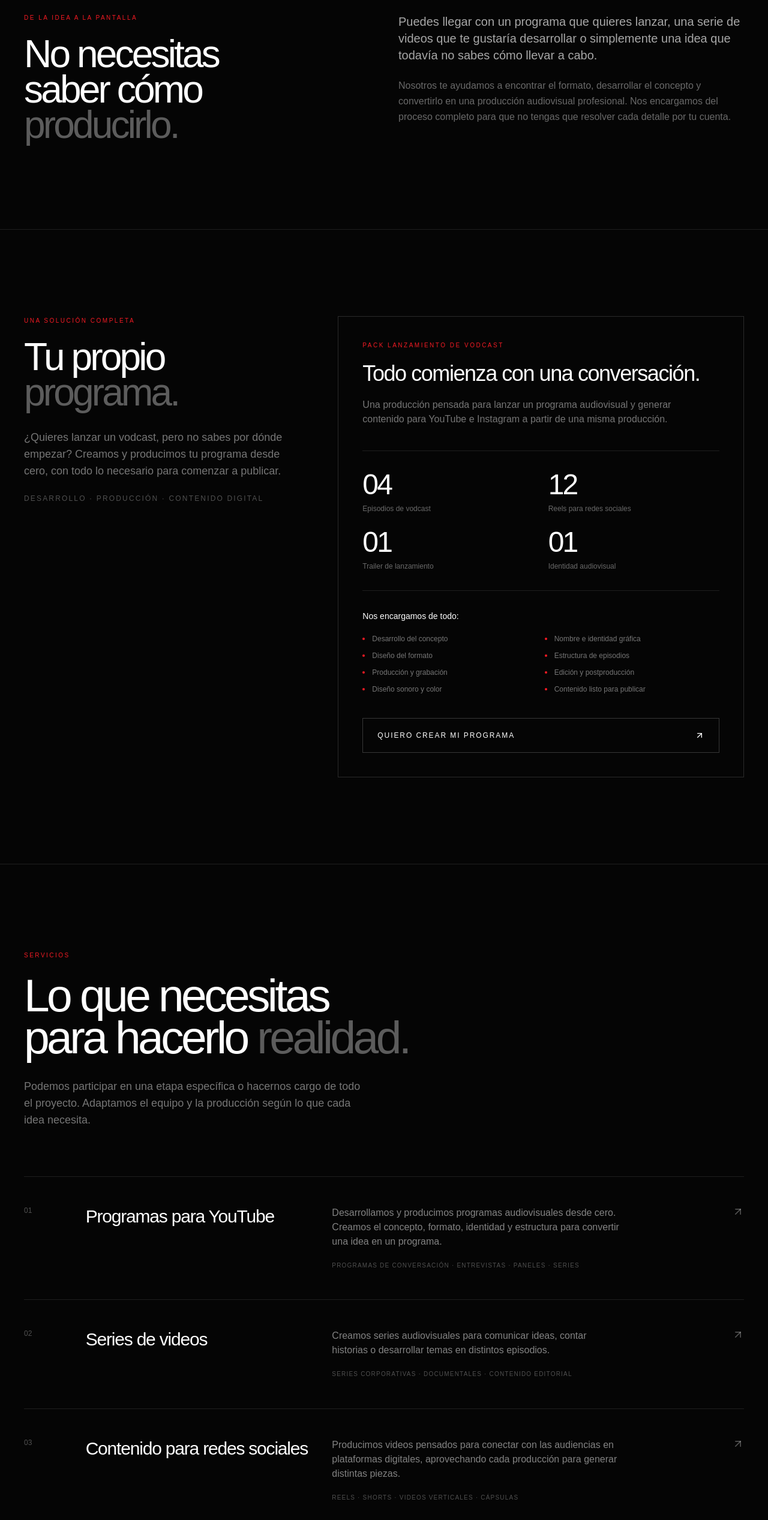
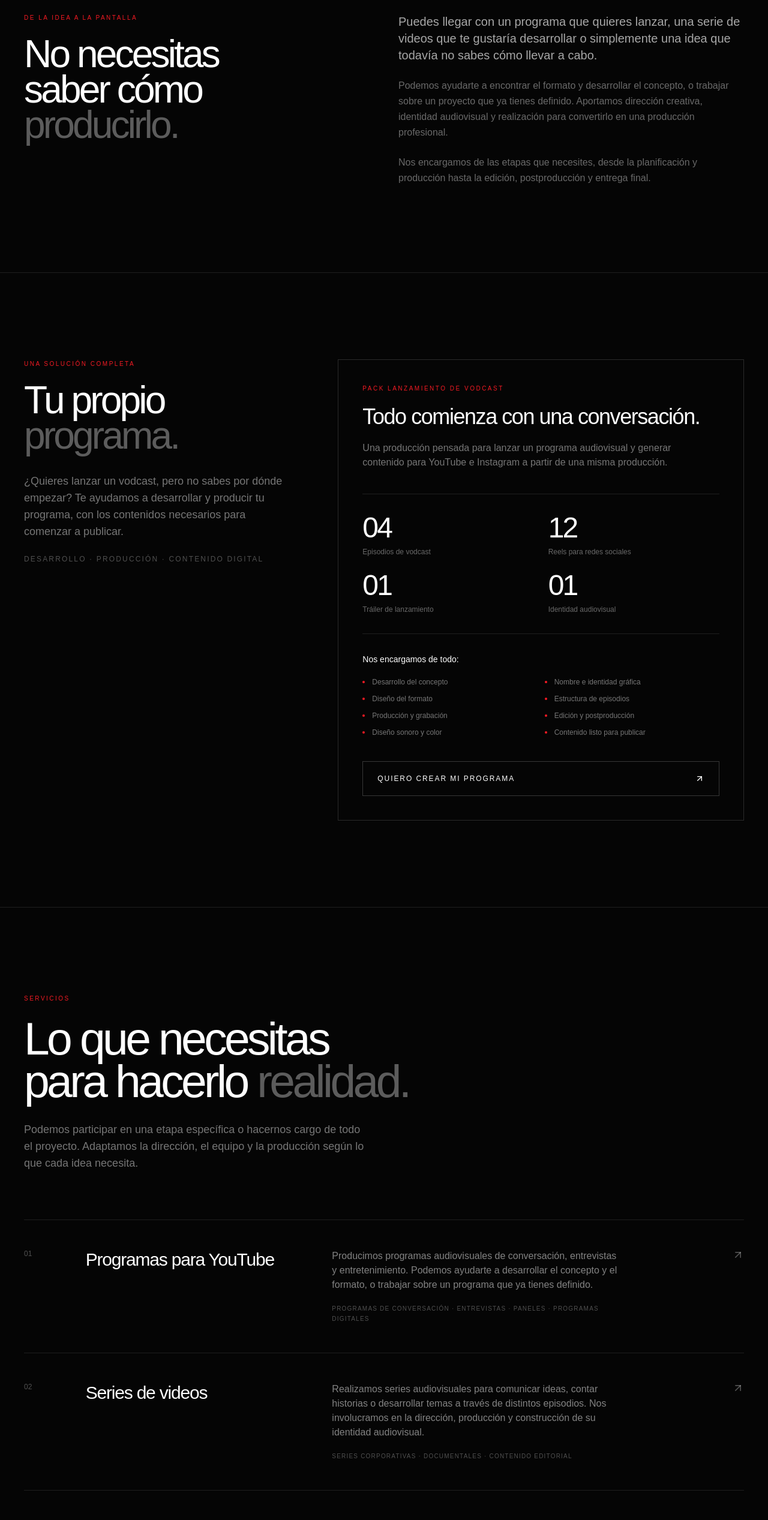
Before and after one commit to TronxGroup/Dekaelo-Media, a Next.js app: page /servicios in a window 1280 px wide. Shown: the part 940-3474 px from the top of the page at 60% size. Built offline with nearby package versions, Linux system fonts and the light colour scheme.

Commit message:
Update page.tsx

```diff
--- a/app/servicios/page.tsx
+++ b/app/servicios/page.tsx
@@ -1,4 +1,4 @@
-import type { Metadata } from "next";
+import type { Metadata, ReactNode } from "next";
 import Image from "next/image";
 import Link from "next/link";
 import { ArrowUpRight } from "lucide-react";
@@ -6,54 +6,58 @@ import { ArrowUpRight } from "lucide-react";
 export const metadata: Metadata = {
   title: "Servicios | Dekaelo Media",
   description:
-    "Creamos y producimos programas para YouTube, vodcasts, series de videos y contenido audiovisual para empresas y marcas. Desde la idea hasta la entrega final.",
+    "Producción audiovisual para YouTube, vodcasts, podcasts, series de videos y contenido para Instagram. Dirección creativa, realización, edición y postproducción.",
   alternates: {
     canonical: "/servicios",
   },
 };
+
+/* ============================================================
+   SERVICIOS
+============================================================ */
 
 const servicios = [
   {
     numero: "01",
     titulo: "Programas para YouTube",
     descripcion:
-      "Desarrollamos y producimos programas audiovisuales desde cero. Creamos el concepto, formato, identidad y estructura para convertir una idea en un programa.",
-    ejemplos: "Programas de conversación · Entrevistas · Paneles · Series",
+      "Producimos programas audiovisuales de conversación, entrevistas y entretenimiento. Podemos ayudarte a desarrollar el concepto y el formato, o trabajar sobre un programa que ya tienes definido.",
+    ejemplos: "Programas de conversación · Entrevistas · Paneles · Programas digitales",
   },
   {
     numero: "02",
     titulo: "Series de videos",
     descripcion:
-      "Creamos series audiovisuales para comunicar ideas, contar historias o desarrollar temas en distintos episodios.",
+      "Realizamos series audiovisuales para comunicar ideas, contar historias o desarrollar temas a través de distintos episodios. Nos involucramos en la dirección, producción y construcción de su identidad audiovisual.",
     ejemplos: "Series corporativas · Documentales · Contenido editorial",
   },
   {
     numero: "03",
     titulo: "Contenido para redes sociales",
     descripcion:
-      "Producimos videos pensados para conectar con las audiencias en plataformas digitales, aprovechando cada producción para generar distintas piezas.",
+      "Producimos videos pensados para las plataformas digitales. También podemos aprovechar una producción principal para generar distintas piezas y adaptar sus contenidos a cada canal.",
     ejemplos: "Reels · Shorts · Videos verticales · Cápsulas",
   },
   {
     numero: "04",
     titulo: "Podcasts y vodcasts",
     descripcion:
-      "Diseñamos y producimos conversaciones en formato audiovisual o sonoro, desde la definición del programa hasta la edición de sus episodios.",
+      "Realizamos programas de conversación en formato audiovisual o sonoro. Desde la identidad y dirección del proyecto hasta la grabación, edición y preparación de sus episodios.",
     ejemplos: "Vodcast corporativo · Podcast · Conversaciones · Entrevistas",
   },
   {
     numero: "05",
-    titulo: "Desarrollo creativo",
+    titulo: "Dirección creativa e identidad audiovisual",
     descripcion:
-      "Te ayudamos a transformar una idea inicial en un proyecto audiovisual con identidad, propósito y una estructura definida.",
-    ejemplos: "Concepto · Nombre · Identidad · Guion · Pauta",
+      "Aportamos una mirada creativa para darle personalidad y coherencia a cada proyecto. Desarrollamos o perfeccionamos su lenguaje visual y sonoro, según las necesidades del formato.",
+    ejemplos: "Dirección audiovisual · Identidad gráfica · Música · Aperturas · Gráficas",
   },
   {
     numero: "06",
     titulo: "Producción y postproducción",
     descripcion:
-      "Nos hacemos cargo de la realización audiovisual y de todo el trabajo posterior para entregar piezas terminadas y listas para publicar.",
-    ejemplos: "Grabación · Dirección · Edición · Sonido · Color",
+      "Nos hacemos cargo de la realización audiovisual y del trabajo posterior para transformar las grabaciones en piezas terminadas, cuidadas y listas para publicar.",
+    ejemplos: "Grabación · Dirección · Edición · Sonido · Color · Postproducción",
   },
 ];
 
@@ -62,6 +66,7 @@ const aplicaciones = [
   "Quiero crear contenido para mi empresa",
   "Quiero producir contenido para Instagram",
   "Tengo una idea, pero no sé cómo hacerla",
+  "Ya tengo un programa y necesito producirlo",
   "Necesito una serie de videos para mi marca",
 ];
 
@@ -70,35 +75,39 @@ const etapas = [
     numero: "01",
     titulo: "Conversamos",
     descripcion:
-      "Nos cuentas qué tienes en mente. No necesitas llegar con un proyecto definido ni saber cómo producirlo.",
+      "Nos cuentas qué tienes en mente, qué necesitas comunicar y qué quieres conseguir. No necesitas llegar con un proyecto definido ni saber cómo producirlo.",
   },
   {
     numero: "02",
-    titulo: "Desarrollamos",
+    titulo: "Definimos",
     descripcion:
-      "Trabajamos la idea, encontramos el formato y definimos el concepto, la estructura y el alcance de producción.",
+      "Si es necesario, trabajamos la idea, el formato y su estructura. Si ya tienes el proyecto definido, acordamos el enfoque audiovisual y el alcance de producción.",
   },
   {
     numero: "03",
     titulo: "Producimos",
     descripcion:
-      "Organizamos y realizamos la producción audiovisual, coordinando los recursos y el equipo necesarios.",
+      "Organizamos y realizamos la producción audiovisual, coordinando la dirección, los recursos y el equipo necesarios para cada proyecto.",
   },
   {
     numero: "04",
     titulo: "Entregamos",
     descripcion:
-      "Editamos, finalizamos y entregamos el contenido en los formatos necesarios para su publicación.",
+      "Editamos, finalizamos y preparamos los contenidos en los formatos necesarios para su publicación y distribución.",
   },
 ];
 
-function Eyebrow({ children }: { children: React.ReactNode }) {
+function Eyebrow({ children }: { children: ReactNode }) {
   return (
     <p className="text-[10px] uppercase tracking-[0.25em] text-[#f51b24]">
       {children}
     </p>
   );
 }
+
+/* ============================================================
+   PÁGINA DE SERVICIOS
+============================================================ */
 
 export default function ServiciosPage() {
   return (
@@ -109,7 +118,6 @@ export default function ServiciosPage() {
       ====================================================== */}
 
       <section className="relative overflow-hidden border-b border-white/10 px-5 pb-24 pt-36 md:px-10 md:pb-32 md:pt-48">
-
         <div className="absolute inset-0">
           <Image
             src="/BG_Servicios.jpg"
@@ -124,7 +132,6 @@ export default function ServiciosPage() {
         </div>
 
         <div className="relative z-10 mx-auto max-w-7xl">
-
           <Eyebrow>Qué hacemos</Eyebrow>
 
           <h1 className="mt-7 max-w-6xl text-[clamp(3.5rem,8vw,8rem)] font-medium leading-[0.85] tracking-[-0.07em]">
@@ -149,7 +156,6 @@ export default function ServiciosPage() {
 
             <ArrowUpRight className="h-4 w-4 transition-transform group-hover:translate-x-1 group-hover:-translate-y-1" />
           </Link>
-
         </div>
       </section>
 
@@ -158,9 +164,7 @@ export default function ServiciosPage() {
       ====================================================== */}
 
       <section className="border-b border-white/10 px-5 py-24 md:px-10 md:py-36">
-
         <div className="mx-auto grid max-w-7xl gap-12 md:grid-cols-12">
-
           <div className="md:col-span-5">
             <Eyebrow>De la idea a la pantalla</Eyebrow>
 
@@ -169,14 +173,11 @@ export default function ServiciosPage() {
               <br />
               saber cómo
               <br />
-              <span className="text-white/35">
-                producirlo.
-              </span>
+              <span className="text-white/35">producirlo.</span>
             </h2>
           </div>
 
           <div className="md:col-span-6 md:col-start-7">
-
             <p className="text-lg leading-relaxed text-white/65 md:text-xl">
               Puedes llegar con un programa que quieres lanzar, una serie
               de videos que te gustaría desarrollar o simplemente una idea
@@ -184,14 +185,18 @@ export default function ServiciosPage() {
             </p>
 
             <p className="mt-6 text-base leading-relaxed text-white/40">
-              Nosotros te ayudamos a encontrar el formato, desarrollar
-              el concepto y convertirlo en una producción audiovisual
-              profesional. Nos encargamos del proceso completo para que
-              no tengas que resolver cada detalle por tu cuenta.
+              Podemos ayudarte a encontrar el formato y desarrollar el
+              concepto, o trabajar sobre un proyecto que ya tienes definido.
+              Aportamos dirección creativa, identidad audiovisual y
+              realización para convertirlo en una producción profesional.
             </p>
 
+            <p className="mt-6 text-base leading-relaxed text-white/40">
+              Nos encargamos de las etapas que necesites, desde la
+              planificación y producción hasta la edición, postproducción
+              y entrega final.
+            </p>
           </div>
-
         </div>
       </section>
 
@@ -200,43 +205,35 @@ export default function ServiciosPage() {
       ====================================================== */}
 
       <section className="border-b border-white/10 px-5 py-24 md:px-10 md:py-36">
-
         <div className="mx-auto max-w-7xl">
-
           <div className="grid gap-14 md:grid-cols-12">
 
             {/* Presentación */}
 
             <div className="md:col-span-5">
-
               <Eyebrow>Una solución completa</Eyebrow>
 
               <h2 className="mt-6 text-[clamp(2.8rem,5vw,5.5rem)] font-medium leading-[0.92] tracking-[-0.06em]">
                 Tu propio
                 <br />
-                <span className="text-white/35">
-                  programa.
-                </span>
+                <span className="text-white/35">programa.</span>
               </h2>
 
               <p className="mt-8 max-w-md text-base leading-relaxed text-white/45 md:text-lg">
                 ¿Quieres lanzar un vodcast, pero no sabes por dónde
-                empezar? Creamos y producimos tu programa desde cero,
-                con todo lo necesario para comenzar a publicar.
+                empezar? Te ayudamos a desarrollar y producir tu programa,
+                con los contenidos necesarios para comenzar a publicar.
               </p>
 
               <p className="mt-6 text-xs uppercase tracking-[0.18em] text-white/30">
                 Desarrollo · Producción · Contenido digital
               </p>
-
             </div>
 
             {/* Contenido del pack */}
 
             <div className="md:col-span-7">
-
               <div className="border border-white/15 p-7 md:p-10">
-
                 <p className="text-[10px] uppercase tracking-[0.25em] text-[#f51b24]">
                   Pack lanzamiento de vodcast
                 </p>
@@ -254,7 +251,6 @@ export default function ServiciosPage() {
                 {/* Entregables */}
 
                 <div className="mt-10 grid grid-cols-2 gap-6 border-y border-white/10 py-8">
-
                   <div>
                     <p className="text-5xl font-medium tracking-[-0.06em]">
                       04
@@ -278,7 +274,7 @@ export default function ServiciosPage() {
                       01
                     </p>
                     <p className="mt-2 text-xs text-white/40">
-                      Trailer de lanzamiento
+                      Tráiler de lanzamiento
                     </p>
                   </div>
 
@@ -290,19 +286,16 @@ export default function ServiciosPage() {
                       Identidad audiovisual
                     </p>
                   </div>
-
                 </div>
 
                 {/* Qué incluye */}
 
                 <div className="mt-8">
-
                   <p className="text-sm font-medium">
                     Nos encargamos de todo:
                   </p>
 
                   <ul className="mt-5 grid gap-3 sm:grid-cols-2">
-
                     {[
                       "Desarrollo del concepto",
                       "Nombre e identidad gráfica",
@@ -321,9 +314,7 @@ export default function ServiciosPage() {
                         {item}
                       </li>
                     ))}
-
                   </ul>
-
                 </div>
 
                 <Link
@@ -334,10 +325,8 @@ export default function ServiciosPage() {
 
                   <ArrowUpRight className="h-4 w-4 transition-transform group-hover:translate-x-1 group-hover:-translate-y-1" />
                 </Link>
-
               </div>
             </div>
-
           </div>
         </div>
       </section>
@@ -347,11 +336,8 @@ export default function ServiciosPage() {
       ====================================================== */}
 
       <section className="border-b border-white/10 px-5 py-24 md:px-10 md:py-36">
-
         <div className="mx-auto max-w-7xl">
-
           <div className="max-w-3xl">
-
             <Eyebrow>Servicios</Eyebrow>
 
             <h2 className="mt-6 text-[clamp(2.8rem,6vw,6rem)] font-medium leading-[0.92] tracking-[-0.06em]">
@@ -363,20 +349,17 @@ export default function ServiciosPage() {
 
             <p className="mt-8 max-w-xl text-base leading-relaxed text-white/45 md:text-lg">
               Podemos participar en una etapa específica o hacernos cargo
-              de todo el proyecto. Adaptamos el equipo y la producción
-              según lo que cada idea necesita.
+              de todo el proyecto. Adaptamos la dirección, el equipo y la
+              producción según lo que cada idea necesita.
             </p>
-
           </div>
 
           <div className="mt-20 border-t border-white/10">
-
             {servicios.map((servicio) => (
               <div
                 key={servicio.numero}
                 className="grid gap-5 border-b border-white/10 py-9 md:grid-cols-12 md:gap-8 md:py-12"
               >
-
                 <div className="text-xs text-white/30 md:col-span-1">
                   {servicio.numero}
                 </div>
@@ -388,7 +371,6 @@ export default function ServiciosPage() {
                 </div>
 
                 <div className="md:col-span-5">
-
                   <p className="text-sm leading-relaxed text-white/50 md:text-base">
                     {servicio.descripcion}
                   </p>
@@ -396,18 +378,14 @@ export default function ServiciosPage() {
                   <p className="mt-5 text-[10px] uppercase leading-relaxed tracking-[0.12em] text-white/30">
                     {servicio.ejemplos}
                   </p>
-
                 </div>
 
                 <div className="hidden justify-end md:col-span-2 md:flex">
                   <ArrowUpRight className="h-5 w-5 text-white/30" />
                 </div>
-
               </div>
             ))}
-
           </div>
-
         </div>
       </section>
 
@@ -416,11 +394,8 @@ export default function ServiciosPage() {
       ====================================================== */}
 
       <section className="border-b border-white/10 px-5 py-24 md:px-10 md:py-36">
-
         <div className="mx-auto grid max-w-7xl gap-12 md:grid-cols-12">
-
           <div className="md:col-span-5">
-
             <Eyebrow>¿Qué tienes en mente?</Eyebrow>
 
             <h2 className="mt-6 text-[clamp(2.5rem,5vw,5rem)] font-medium leading-[0.92] tracking-[-0.06em]">
@@ -428,23 +403,17 @@ export default function ServiciosPage() {
               <br />
               partir desde
               <br />
-              <span className="text-white/35">
-                cualquier idea.
-              </span>
+              <span className="text-white/35">cualquier idea.</span>
             </h2>
-
           </div>
 
           <div className="md:col-span-6 md:col-start-7">
-
             <ul className="border-t border-white/10">
-
               {aplicaciones.map((item, index) => (
                 <li
                   key={item}
                   className="flex items-center justify-between gap-5 border-b border-white/10 py-6"
                 >
-
                   <span className="text-base text-white/65 md:text-lg">
                     {item}
                   </span>
@@ -452,20 +421,16 @@ export default function ServiciosPage() {
                   <span className="text-xs text-white/25">
                     0{index + 1}
                   </span>
-
                 </li>
               ))}
-
             </ul>
 
             <p className="mt-8 text-sm leading-relaxed text-white/35">
-              No importa si eres una empresa, una organización,
-              un profesional o un creador. Lo importante es tener
-              algo que quieras comunicar.
+              No importa si eres una empresa, una organización, un
+              profesional o un creador. Lo importante es tener algo que
+              quieras comunicar.
             </p>
-
           </div>
-
         </div>
       </section>
 
@@ -474,9 +439,7 @@ export default function ServiciosPage() {
       ====================================================== */}
 
       <section className="border-b border-white/10 px-5 py-24 md:px-10 md:py-36">
-
         <div className="mx-auto max-w-7xl">
-
           <Eyebrow>Cómo trabajamos</Eyebrow>
 
           <h2 className="mt-6 max-w-3xl text-[clamp(2.8rem,6vw,6rem)] font-medium leading-[0.92] tracking-[-0.06em]">
@@ -484,16 +447,12 @@ export default function ServiciosPage() {
             <br />
             conversación a la
             <br />
-            <span className="text-white/35">
-              entrega final.
-            </span>
+            <span className="text-white/35">entrega final.</span>
           </h2>
 
           <div className="mt-20 grid gap-10 border-t border-white/10 pt-10 md:grid-cols-4">
-
             {etapas.map((etapa) => (
               <div key={etapa.numero}>
-
                 <p className="text-xs text-[#f51b24]">
                   {etapa.numero}
                 </p>
@@ -505,12 +464,9 @@ export default function ServiciosPage() {
                 <p className="mt-5 text-sm leading-relaxed text-white/40">
                   {etapa.descripcion}
                 </p>
-
               </div>
             ))}
-
           </div>
-
         </div>
       </section>
 
@@ -519,11 +475,8 @@ export default function ServiciosPage() {
       ====================================================== */}
 
       <section className="border-b border-white/10 px-5 py-24 md:px-10 md:py-36">
-
         <div className="mx-auto grid max-w-7xl gap-12 md:grid-cols-12">
-
           <div className="md:col-span-5">
-
             <Eyebrow>Experiencia en producción</Eyebrow>
 
             <h2 className="mt-6 text-[clamp(2.5rem,5vw,5rem)] font-medium leading-[0.92] tracking-[-0.06em]">
@@ -531,26 +484,22 @@ export default function ServiciosPage() {
               <br />
               implica crear
               <br />
-              <span className="text-white/35">
-                un programa.
-              </span>
+              <span className="text-white/35">un programa.</span>
             </h2>
-
           </div>
 
           <div className="md:col-span-6 md:col-start-7">
-
             <p className="text-lg leading-relaxed text-white/60">
-              Hemos desarrollado y producido formatos audiovisuales
-              para organizaciones y marcas, incluyendo proyectos de
-              conversación y vodcasts corporativos.
+              Hemos participado en la producción de proyectos
+              audiovisuales para organizaciones y marcas, incluyendo
+              programas de conversación y vodcasts corporativos.
             </p>
 
             <p className="mt-6 text-sm leading-relaxed text-white/40">
-              En 2024 participamos en la producción de “Nos Une”,
-              un vodcast interno de BICECORP. Una experiencia que nos
-              permitió trabajar en el desarrollo y producción de un
-              formato de conversación para una audiencia corporativa.
+              En 2024 comenzamos a trabajar en la producción de “Nos Une”,
+              un vodcast interno de BICECORP. Nuestro trabajo contempla
+              dirección y realización audiovisual, identidad visual y
+              sonora, grabación, edición y postproducción de sus episodios.
             </p>
 
             <Link
@@ -561,9 +510,7 @@ export default function ServiciosPage() {
 
               <ArrowUpRight className="h-4 w-4 transition-transform group-hover:translate-x-1 group-hover:-translate-y-1" />
             </Link>
-
           </div>
-
         </div>
       </section>
 
@@ -572,24 +519,19 @@ export default function ServiciosPage() {
       ====================================================== */}
 
       <section className="px-5 py-24 md:px-10 md:py-36">
-
         <div className="mx-auto max-w-7xl">
-
           <Eyebrow>Empecemos</Eyebrow>
 
           <h2 className="mt-7 max-w-5xl text-[clamp(3rem,7vw,7rem)] font-medium leading-[0.88] tracking-[-0.07em]">
             Tienes una idea.
             <br />
-            <span className="text-white/35">
-              Hagámosla realidad.
-            </span>
+            <span className="text-white/35">Hagámosla realidad.</span>
           </h2>
 
           <div className="mt-12 flex flex-col justify-between gap-8 border-t border-white/10 pt-8 md:flex-row md:items-end">
-
             <p className="max-w-md text-base leading-relaxed text-white/45">
-              Cuéntanos qué te gustaría crear. Nosotros te ayudamos
-              a encontrar el formato y hacerlo realidad.
+              Cuéntanos qué te gustaría crear. Nosotros te ayudamos a
+              encontrar el enfoque audiovisual y hacerlo realidad.
             </p>
 
             <Link
@@ -600,13 +542,9 @@ export default function ServiciosPage() {
 
               <ArrowUpRight className="h-4 w-4 transition-transform group-hover:translate-x-1 group-hover:-translate-y-1" />
             </Link>
-
           </div>
-
         </div>
-
       </section>
-
     </main>
   );
 }
```
